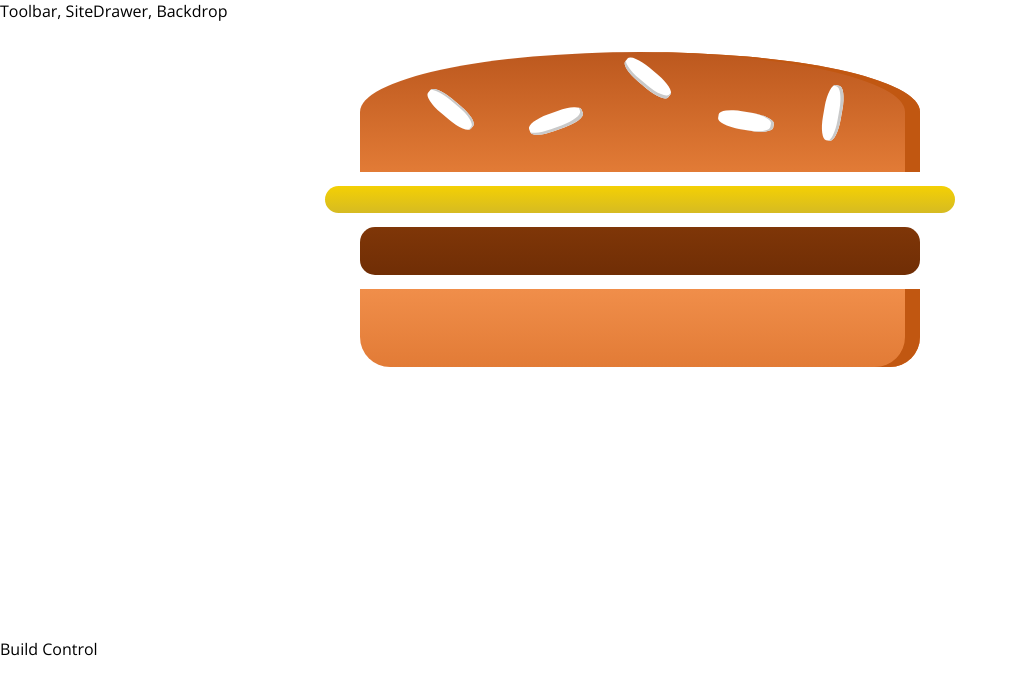
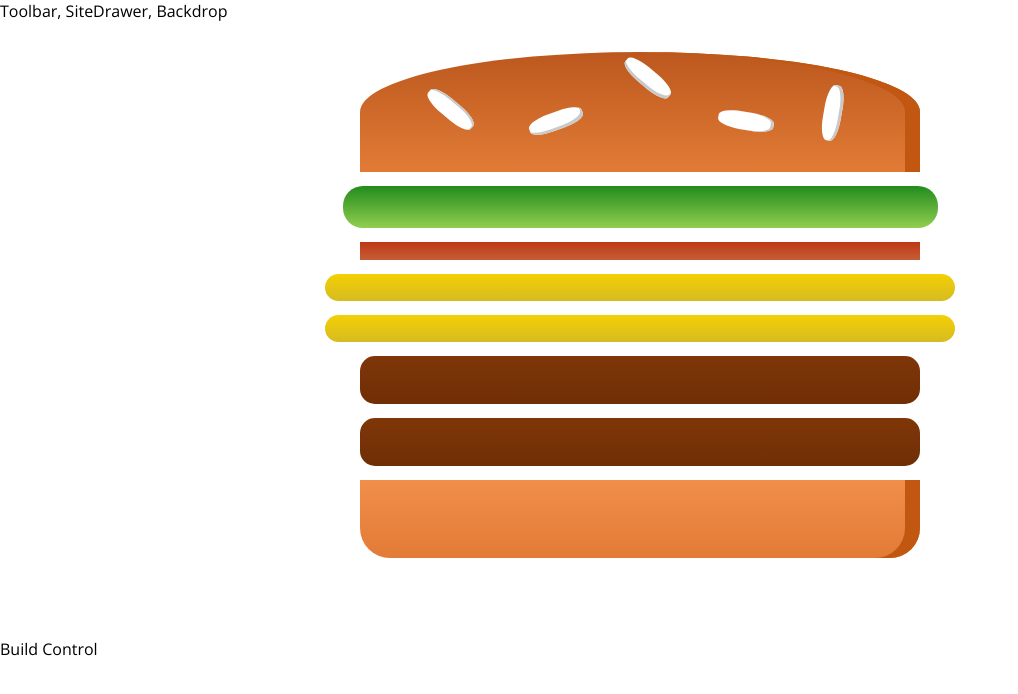
Before and after one commit to shibbirweb/reactjs-practice, a React (Create React App) app: page / in a window 1280 px wide. Shown: the top 694 px of the page, without its empty margins (0-1018 px from the left). Built offline with nearby package versions, Linux system fonts and the light colour scheme.

Commit message:
13. Outputting Burger Ingredients Dynamically

```diff
--- a/src/components/Burger/Burger.js
+++ b/src/components/Burger/Burger.js
@@ -2,15 +2,23 @@ import React from 'react'
 import classes from './Burger.module.css'
 import BurgerIngredient from './BurgerIngredient/BurgerIngredient'
 
-const burger = () => {
+const burger = (props) => {
+
+    const transformedIngredients = Object.keys(props.ingredients)
+    .map(igKey => {
+        return [...Array(props.ingredients[igKey])] // [,]
+        .map((_, i) => {
+            return <BurgerIngredient key={igKey + i} type={igKey} />
+        })
+    })
+
     return (
-        <div className={classes.Burger}>
-            <BurgerIngredient type="bread-top"/>
-            <BurgerIngredient type="cheese"/>
-            <BurgerIngredient type="meat"/>
-            <BurgerIngredient type="bread-bottom"/>
-        </div>
-    )
+      <div className={classes.Burger}>
+        <BurgerIngredient type="bread-top" />
+        {transformedIngredients}
+        <BurgerIngredient type="bread-bottom" />
+      </div>
+    );
 }
 
 export default burger
--- a/src/containers/BurgerBuilder/BurgerBuilder.js
+++ b/src/containers/BurgerBuilder/BurgerBuilder.js
@@ -2,10 +2,25 @@ import React, {Component} from 'react'
 import Auxiliary from "../../hoc/Auxiliary"
 import Burger from "../../components/Burger/Burger"
 class BurgerBuilder extends Component{
+
+    /* constructor(props){
+        super(props);
+        this.state = {}
+    } */
+
+    state = {
+        ingredients: {
+            salad: 1,
+            bacon: 1,
+            cheese: 2,
+            meat: 2
+        }
+    }
+
     render(){
        return (
            <Auxiliary>
-            <Burger/>
+            <Burger ingredients={this.state.ingredients}/>
             <div>Build Control</div>
            </Auxiliary>
        )
```
